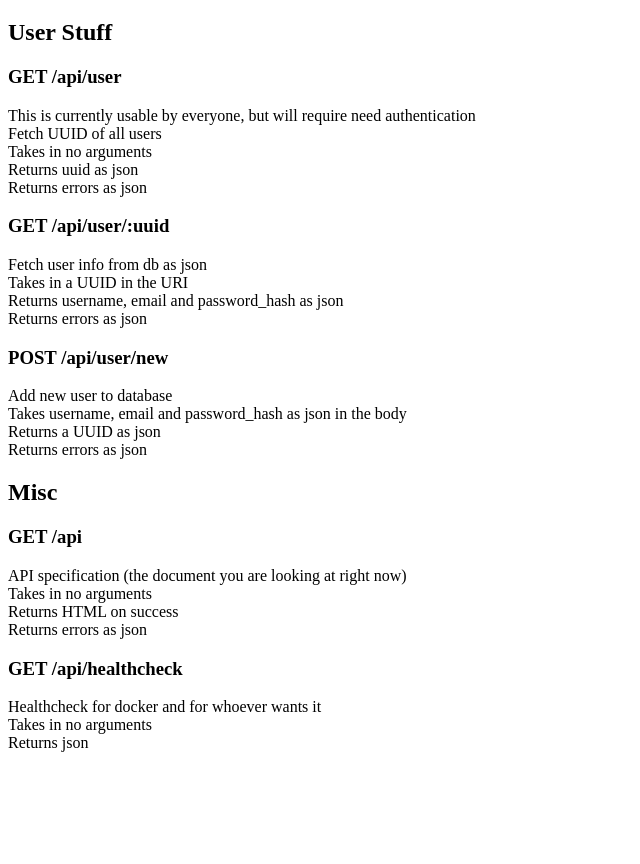
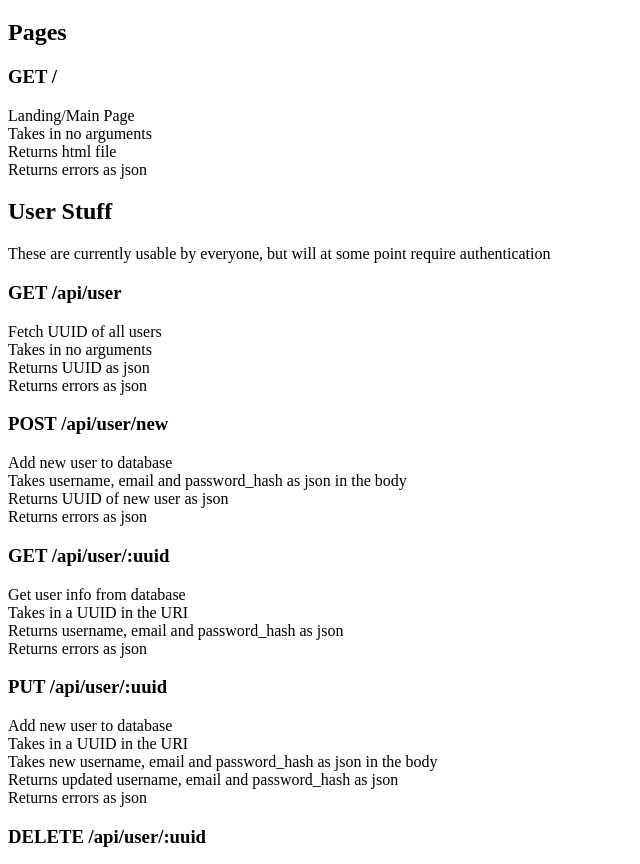
Before and after one commit to lukifi1/Coinflow, a website: page internal/api.html in a window 1280 px wide. Shown: the part 61-925 px from the top of the page, without its empty margins (0-640 px from the left). Before the commit the page ends 829 px from the top, so only its background shows below. Drawn offline with Linux system fonts and the light colour scheme.

Commit message:
complete CRUD for user stuff

```diff
--- a/internal/api.html
+++ b/internal/api.html
@@ -7,21 +7,22 @@
   <body>
     <h1>API specification for Coinflow</h1>
 
-    <h2>User Stuff</h2>
-    <h3>GET /api/user</h3>
+    <h2>Pages</h2>
+    <h3>GET /</h3>
     <p>
-      This is currently usable by everyone, but will require need authentication<br>
-      Fetch UUID of all users<br>
+      Landing/Main Page<br>
       Takes in no arguments<br>
-      Returns uuid as json<br>
+      Returns html file<br>
       Returns errors as json
     </p>
 
-    <h3>GET /api/user/:uuid</h3>
+    <h2>User Stuff</h2>
+    <p>These are currently usable by everyone, but will at some point require authentication</p>
+    <h3>GET /api/user</h3>
     <p>
-      Fetch user info from db as json<br>
-      Takes in a UUID in the URI<br>
-      Returns username, email and password_hash as json<br>
+      Fetch UUID of all users<br>
+      Takes in no arguments<br>
+      Returns UUID as json<br>
       Returns errors as json
     </p>
 
@@ -29,7 +30,33 @@
     <p>
       Add new user to database<br>
       Takes username, email and password_hash as json in the body<br>
-      Returns a UUID as json<br>
+      Returns UUID of new user as json<br>
+      Returns errors as json
+    </p>
+
+    <h3>GET /api/user/:uuid</h3>
+    <p>
+      Get user info from database<br>
+      Takes in a UUID in the URI<br>
+      Returns username, email and password_hash as json<br>
+      Returns errors as json
+    </p>
+
+
+    <h3>PUT /api/user/:uuid</h3>
+    <p>
+      Add new user to database<br>
+      Takes in a UUID in the URI<br>
+      Takes new username, email and password_hash as json in the body<br>
+      Returns updated username, email and password_hash as json<br>
+      Returns errors as json
+    </p>
+
+    <h3>DELETE /api/user/:uuid</h3>
+    <p>
+      Remove user from database<br>
+      Takes in a UUID in the URI<br>
+      Returns deleted username, email and password_hash as json<br>
       Returns errors as json
     </p>
 
```
Also changed, not shown: app.js (+63 -22 lines).
